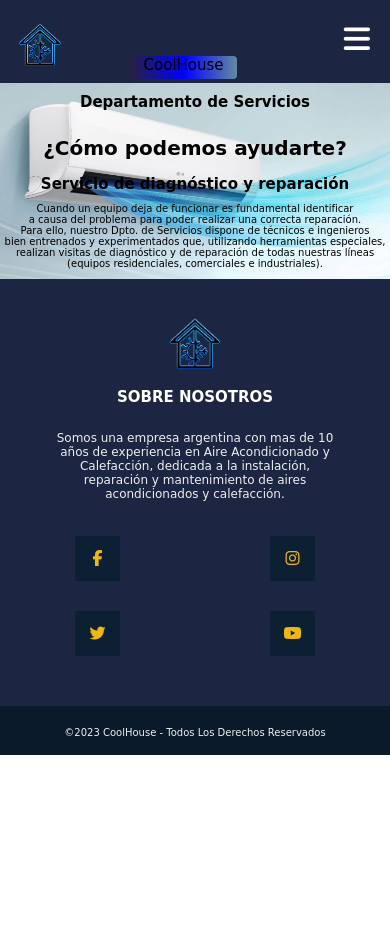
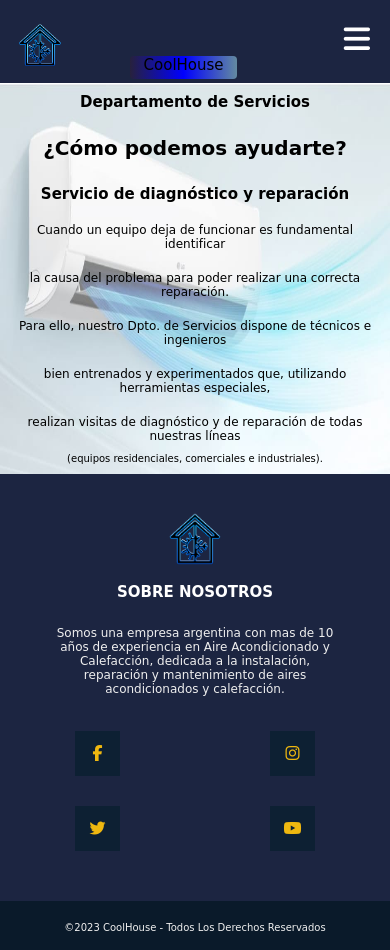
Before and after one commit to MoisesGauna/PF-MoisesGauna, a plain HTML site: page pages/servicios.html in a window 390 px wide. Before the commit the page ends 844 px from the top, so only its background shows below. Drawn offline with Linux system fonts and the light colour scheme; a web font is replaced by a local one.

Commit message:
correccion de textos de trabajos, y fondo servicios

```diff
--- a/pages/servicios.html
+++ b/pages/servicios.html
@@ -42,7 +42,7 @@
             <h2>¿Cómo podemos ayudarte?</h2>
             <h3 class="tpservicios">Servicio de diagnóstico y reparación</h3>
             <p class="pservicios">Cuando un equipo deja de funcionar es fundamental identificar</p>
-            <p class="pservicios">a causa del problema para poder realizar una correcta reparación.</p>
+            <p class="pservicios">la causa del problema para poder realizar una correcta reparación.</p>
             <p class="pservicios">Para ello, nuestro Dpto. de Servicios dispone de técnicos e ingenieros</p>
             <p class="pservicios">bien entrenados y experimentados que, utilizando herramientas especiales,</p>
             <p class="pservicios">realizan visitas de diagnóstico y de reparación de todas nuestras líneas</p>
--- a/scss/_servicios.scss
+++ b/scss/_servicios.scss
@@ -1,5 +1,5 @@
 .servicios{
-    background-image: url(../img/fservicios.jpg);
+    background-image: url(../img/fserviciosO.jpg);
     background-size: cover;
     width: 100%;
     height: 100%;
@@ -7,7 +7,6 @@
     background-repeat: no-repeat;
     p{
         text-align: center;
-
     }
     .servicios1{
         margin-left: 350px;
@@ -62,7 +61,7 @@
             margin: auto;
             h2{
                 margin-top: 15px;
-                margin-bottom: 15px;
+                margin-bottom: 25px;
                 font-size: 20px;
             }
             .ptservicios{
@@ -72,9 +71,11 @@
             }
             .tpservicios{
                 font-size: 15px;
+                // margin:20px;
             }
             .pservicios{
-                font-size: 10px;
+                margin: 10px;
+                font-size: 12px;
             }
             .pserviciosu{
                 font-size: 10px;
```
Also changed, not shown: pages/trabajos.html (+4 -4 lines), css/styles.css, img/frio-calor.jpg, img/fservicios.jpg (deleted), img/fserviciosO.jpg (added), 1 other file.
